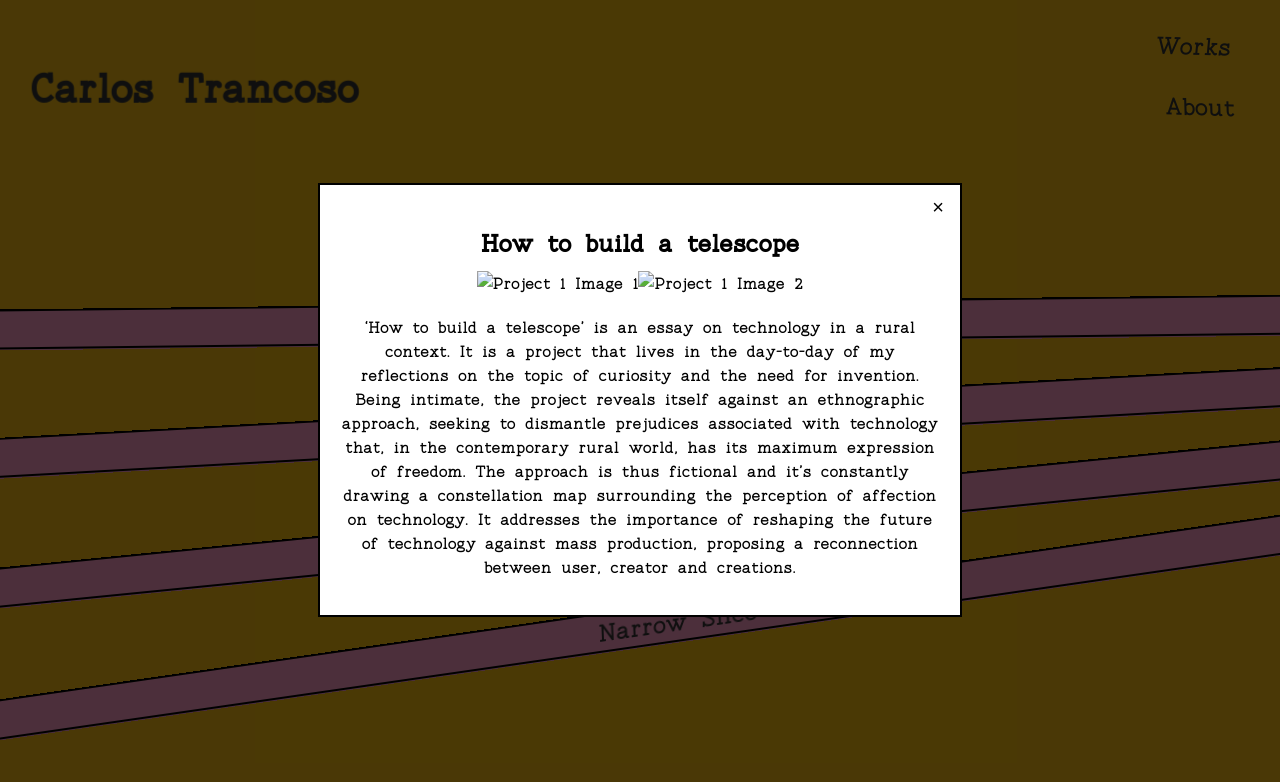
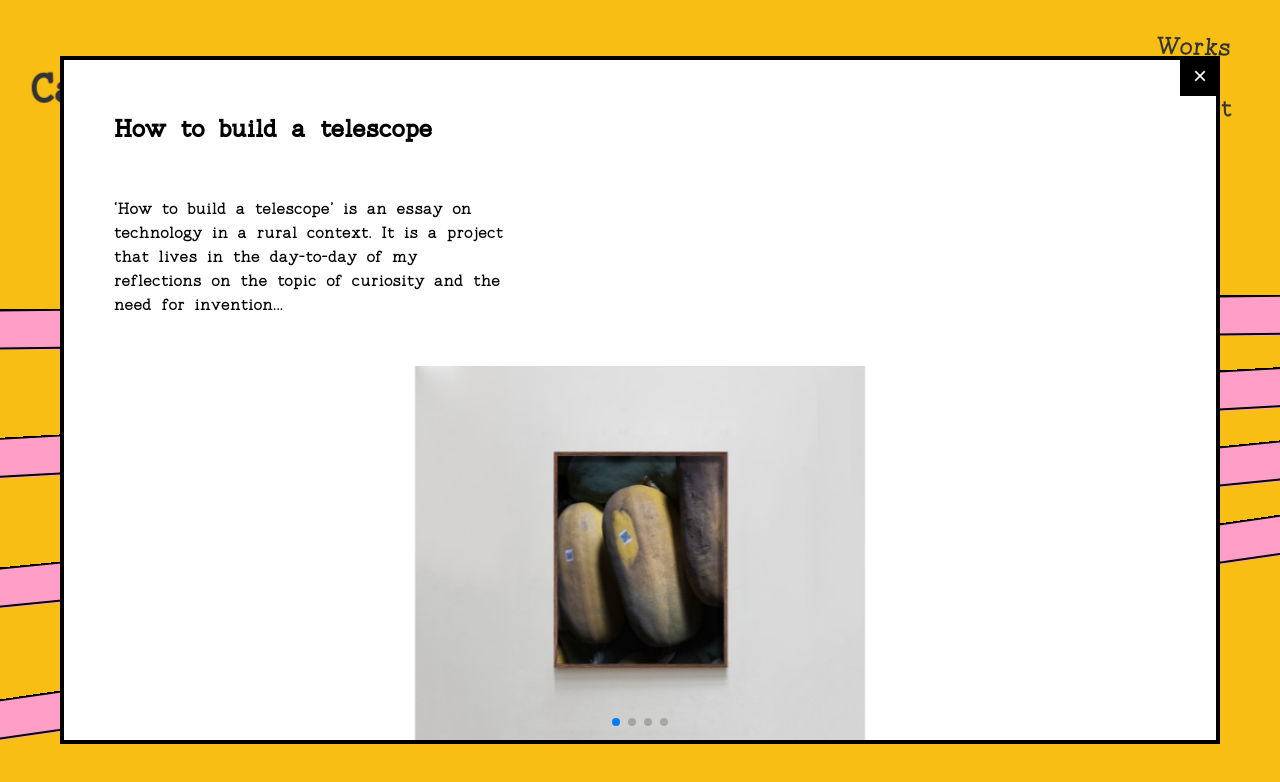
Before and after one commit to carlostrancoso/CT_Site, a plain HTML site: page works.html in a window 1280 px wide. Both pictures are taken after a click on the link "How to build a telescope". Drawn offline with nearby package versions, Linux system fonts and the light colour scheme; files whose address does not match are found by name.

Commit message:
slideshow

```diff
--- a/css/styles.css
+++ b/css/styles.css
@@ -67,7 +67,7 @@ h1.logo a {
   position: fixed;
   top: 40px;
   right: 50px;
-  text-align: right;
+  text-align: center;
   z-index: 2;
 }
 
@@ -85,7 +85,6 @@ h1.logo a {
   top: 50%;
   left: 50%;
   transform: translate(-50%, -50%);
-  text-align: center;
 }
 
 .projects {
@@ -102,51 +101,60 @@ h1.logo a {
 }
 
 .overlay-container {
+  /* Existing styles */
   display: none;
   position: fixed;
-  top: 0;
-  left: 0;
-  width: 100%;
-  height: 100%;
-  background-color: rgba(0, 0, 0, 0.7);
+  top: 50%; /* Centers vertically */
+  left: 50%; /* Centers horizontally */
+  transform: translate(-50%, -50%); /* Center adjustment */
+  background-color: white;
   z-index: 999;
-  align-items: center;
-  justify-content: center;
+  overflow-x: hidden;
 }
 
 .overlay-content {
   position: relative;
-  width: 80%;
-  max-width: 600px;
-  padding: 20px;
-  background-color: #fff;
-  border: 2px solid #000;
+  width: 90vw; /* 95% of viewport width */
+  height: 90vh; /* 95% of viewport height */
+  background-color: white;
+  border: 4px solid #000;
   text-align: center;
+  overflow-x: hidden;
+  overflow-y: auto; /* Add vertical scrollbar if content exceeds box height */
 }
 
 .close-button {
-  position: absolute;
-  top: 10px;
-  right: 10px;
-  font-size: 20px;
-  color: #000;
-  background-color: transparent;
+  width: 40px;
+  height: 40px;
+  background-color: black;
+  color: white;
+  font-size: 24px;
+  display: flex;
+  justify-content: center;
+  align-items: center;
+  cursor: pointer;
+  position: fixed;
   border: none;
-  cursor: pointer;
+  top: 0px;
+  right: 0px;
+  z-index: 999;
+
 }
+
 
 .project-title {
   font-size: 24px;
   margin-bottom: 10px;
-}
-
-.slideshow {
-  margin-bottom: 20px;
+  margin: 50px;
+  text-align: left;
 }
 
 .project-description {
+  max-width: 400px;
+  margin: 50px;
   font-size: 16px;
   line-height: 1.5;
+  text-align: left;
 }
 
 
@@ -218,3 +226,37 @@ h1.logo a {
     font-size: 14px;
   }
 }
+
+.overlay-content {
+  position: relative;
+  width: 90vw;
+  max-height: calc(90vh - 40px); /* Adjusted to account for close button */
+  background-color: white;
+  text-align: center;
+  overflow-y: auto;
+  /* Rest of your styles */
+}
+
+
+.overlay-content::-webkit-scrollbar {
+  width: 6px; /* Width of the scrollbar */
+}
+
+.overlay-content::-webkit-scrollbar-thumb {
+  background-color: black; /* Color of the scrollbar thumb */
+}
+
+.overlay-content::-webkit-scrollbar-button {
+  display: none;
+}
+
+.overlay-content::-webkit-scrollbar-track {
+  background-color: transparent; /* Hide the track background */
+}
+
+
+.swiper-container img {
+  width: 60vw;
+  max-width: 450px;
+  height: auto;
+}
--- a/js/scripts.js
+++ b/js/scripts.js
@@ -8,12 +8,14 @@ const projectTitle = document.querySelector('.project-title');
 const slideshow = document.querySelector('.slideshow');
 const projectDescription = document.querySelector('.project-description');
 
+// ...
+
 projectLinks.forEach((link) => {
   link.addEventListener('click', (e) => {
     e.preventDefault();
 
     const projectId = link.id;
-    const projectData = getProjectData(projectId); // Retrieve project data based on the project ID
+    const projectData = getProjectData(projectId);
 
     if (projectData) {
       // Show the overlay container
@@ -21,14 +23,38 @@ projectLinks.forEach((link) => {
 
       // Populate the overlay content with project data
       projectTitle.textContent = projectData.title;
-      slideshow.innerHTML = projectData.slideshow;
       projectDescription.textContent = projectData.description;
 
+      // Create a new Swiper instance for the current project
+      const swiperContainer = document.createElement('div');
+      swiperContainer.className = 'swiper-container';
+      swiperContainer.innerHTML = `
+        <div class="swiper-wrapper">
+          ${projectData.slideshow}
+        </div>
+        <div class="swiper-pagination"></div>
+      `;
+
+      // Clear previous content and append the new container
+      slideshow.innerHTML = '';
+      slideshow.appendChild(swiperContainer);
+
       // Prevent scrolling when the overlay is open
+      document.body.style.overflow = 'hidden';
+
+      // Initialize the Swiper instance for the current project
+      const mySwiper = new Swiper(swiperContainer, {
+        pagination: {
+          el: '.swiper-pagination',
+        },
+      });
       document.body.style.overflow = 'hidden';
     }
   });
 });
+
+// ...
+
 
 closeButton.addEventListener('click', () => {
   // Hide the overlay container
@@ -43,28 +69,37 @@ function getProjectData(projectId) {
   const projects = {
     project1: {
       title: 'How to build a telescope',
-      slideshow: '<img src="project1-image1.jpg" alt="Project 1 Image 1"><img src="project1-image2.jpg" alt="Project 1 Image 2">',
-      description: '‘How to build a telescope’ is an essay on technology in a rural context. It is a project that lives in the day-to-day of my reflections on the topic of curiosity and the need for invention. Being intimate, the project reveals itself against an ethnographic approach, seeking to dismantle prejudices associated with technology that, in the contemporary rural world, has its maximum expression of freedom. The approach is thus fictional and it’s constantly drawing a constellation map surrounding the perception of affection on technology. It addresses the importance of reshaping the future of technology against mass production, proposing a reconnection between user, creator and creations.'
+      description: '‘How to build a telescope’ is an essay on technology in a rural context. It is a project that lives in the day-to-day of my reflections on the topic of curiosity and the need for invention...',
+      slideshow: '<div class="swiper-slide"><img src="./content/jpg/HTBAT_01.jpg" alt="HTBAT_01.jpg"></div><div class="swiper-slide"><img src="./content/jpg/HTBAT_03.jpg" alt="Project 1 Image 3"></div><div class="swiper-slide"><img src="./content/jpg/HTBAT_04.jpg" alt="Project 1 Image 2"></div><div class="swiper-slide"><img src="./content/jpg/HTBAT_02.jpg" alt="Project 1 Image 4"></div>'
     },
     project2: {
       title: 'Rise of trivial',
-      slideshow: '<img src="project2-image1.jpg" alt="Project 2 Image 1"><img src="project2-image2.jpg" alt="Project 2 Image 2">',
+      slideshow: '<div class="swiper-slide"><img src="./content/jpg/HTBAT_01.jpg" alt="Project 2 Image 1"></div><div class="swiper-slide"><img src="./content/jpg/HTBAT_01.jpg" alt="Project 2 Image 2"></div>',
       description: '‘Rise of trivial’ is a multiplatform project about virtual identity and the ways we interact in the internet.'
     },
     project3: {
       title: 'Glad I spent it with you',
-      slideshow: '<img src="project3-image1.jpg" alt="Project 3 Image 1"><img src="project3-image2.jpg" alt="Project 3 Image 2">',
-      description: 'There is no such thing as a manual on reading digital images for humans. “Glad I spent it with you” is a set of images that unveil the basic structure of a digital image. These images are the product of unintentional errors that occured with a broken storage card. Although the files were corrupted, the machine maked the effort on reading the data, producing images that denounce the reading methods of the basic units that constitutes the digital photographs we produce with our cameras. This project intends to reclaim the authorship associated with images whose initial intention of assisting memory transforms into the realization and consecration of the digital image as an ephemeral by-product of contemporary virtual culture.'
+      description: 'There is no such thing as a manual on reading digital images for humans...',
+      slideshow: `
+        <div class="swiper-slide"><img src="./content/jpg/GISWY_01.jpg" alt="Project 3 Image 1"></div>
+        <div class="swiper-slide"><img src="./content/jpg/GISWY_02.jpg" alt="Project 3 Image 2"></div>
+        <div class="swiper-slide"><img src="./content/jpg/GISWY_03.jpg" alt="Project 3 Image 3"></div>
+        <div class="swiper-slide"><img src="./content/jpg/GISWY_04.jpg" alt="Project 3 Image 4"></div>
+        <div class="swiper-slide"><img src="./content/jpg/GISWY_05.jpg" alt="Project 3 Image 5"></div>
+        <div class="swiper-slide"><img src="./content/jpg/GISWY_06.jpg" alt="Project 3 Image 6"></div>
+      `
     },
     project4: {
       title: 'Narrow Slice',
-      slideshow: '<img src="project4-image1.jpg" alt="Project 4 Image 1"><img src="project4-image2.jpg" alt="Project 4 Image 2">',
-      description: '“Isn’t the human emancipation of Nature really just an outcome of our own Nature?” ‘Narrow Slice’ is a documentary photography project that deals with the way human beings position themselves in time and space in relation to Nature. The unease caused by the ambiguity of this query proposes us to revisit the apparent reality, leading to the formulation of new questions.'
+      slideshow: '<div class="swiper-slide"><img src="./content/jpg/HTBAT_01.jpg" alt="Project 4 Image 1"></div><div class="swiper-slide"><img src="./content/jpg/HTBAT_01.jpg" alt="Project 4 Image 2"></div>',
+      description: '“Isn’t the human emancipation of Nature really just an outcome of our own Nature?”...'
     }
   };
 
   return projects[projectId] || null; // Return project data for the given ID (or null if not found)
 }
+
+
 
 
 const worksOffset = 0; // Adjust the initial offset for Works link movement
@@ -114,3 +149,11 @@ function animateLinks() {
 }
 
 animateLinks();
+
+// Swiper initialization
+const mySwiper = new Swiper('.swiper-container', {
+  // Additional Swiper configuration options can be added here
+  pagination: {
+    el: '.swiper-pagination',
+  },
+});
--- a/works.html
+++ b/works.html
@@ -4,6 +4,8 @@
   <meta charset="UTF-8">
   <title>Carlos Trancoso - Works</title>
   <link rel="stylesheet" href="css/styles.css">
+  <!-- Add the Swiper CSS link here -->
+  <link rel="stylesheet" href="https://cdn.jsdelivr.net/npm/swiper@10/swiper-bundle.min.css" />
 </head>
 <body>
   <h1 class="name logo"><a href="index.html">Carlos Trancoso</a></h1>
@@ -23,13 +25,13 @@
     <div class="overlay-content">
       <button class="close-button">&times;</button>
       <h2 class="project-title">Project Title</h2>
-      <div class="slideshow">
-        <!-- Slideshow content goes here -->
-      </div>
       <p class="project-description">Project Description</p>
+      <div class="slideshow"></div> <!-- Placeholder for the Swiper container -->
     </div>
   </div>
 
+  <!-- Add the Swiper JS script here -->
+  <script src="https://cdn.jsdelivr.net/npm/swiper@10/swiper-bundle.min.js"></script>
   <script src="./js/scripts.js"></script>
 </body>
 </html>
```
Also changed, not shown: content/jpg/GISWY_01.jpg (added), content/jpg/GISWY_02.jpg (added), content/jpg/GISWY_03.jpg (added), content/jpg/GISWY_04.jpg (added), content/jpg/GISWY_05.jpg (added), content/jpg/GISWY_06.jpg (added), content/jpg/HTBAT_01.jpg (added), content/jpg/HTBAT_02.jpg (added), content/jpg/HTBAT_03.jpg (added), content/jpg/HTBAT_04.jpg (added).
